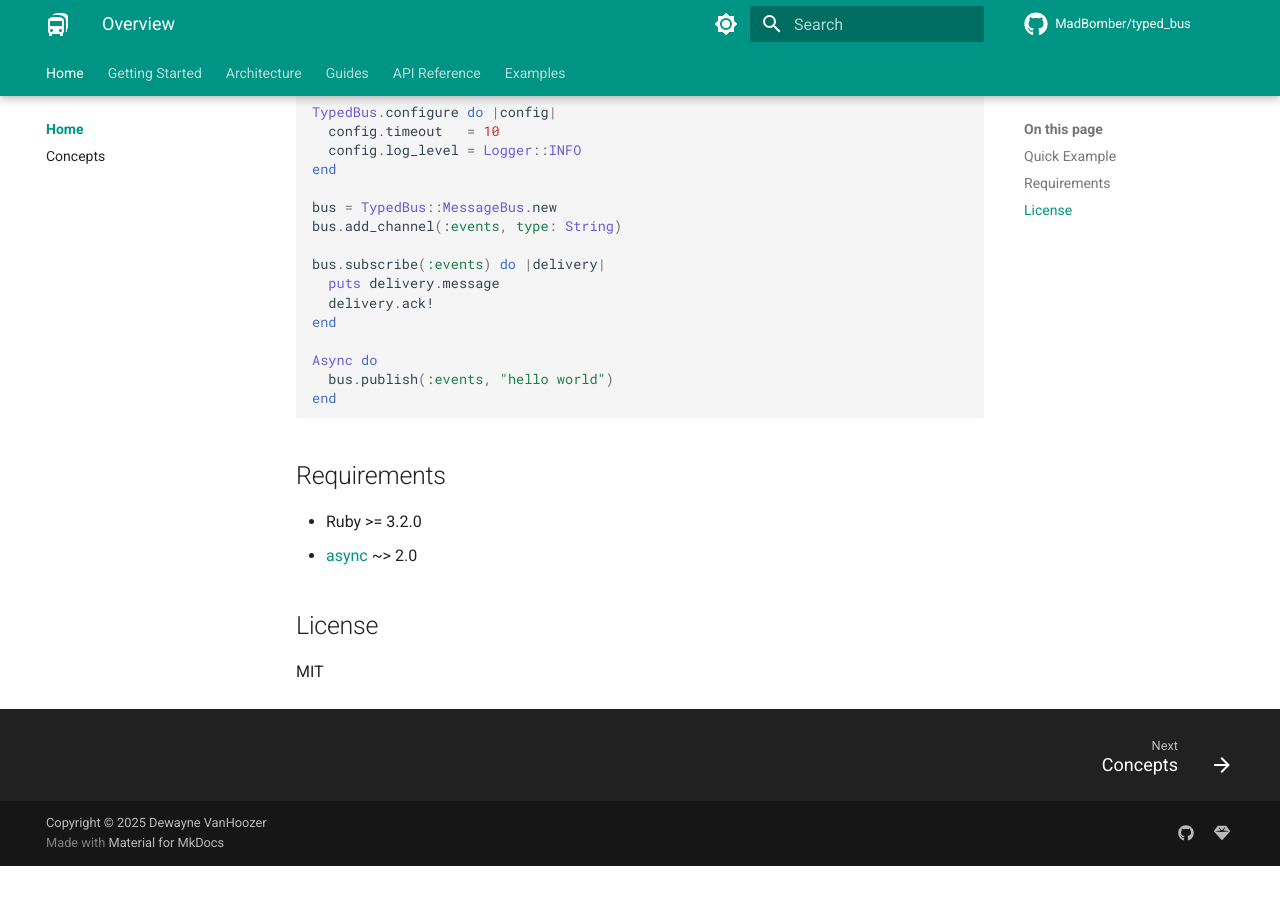
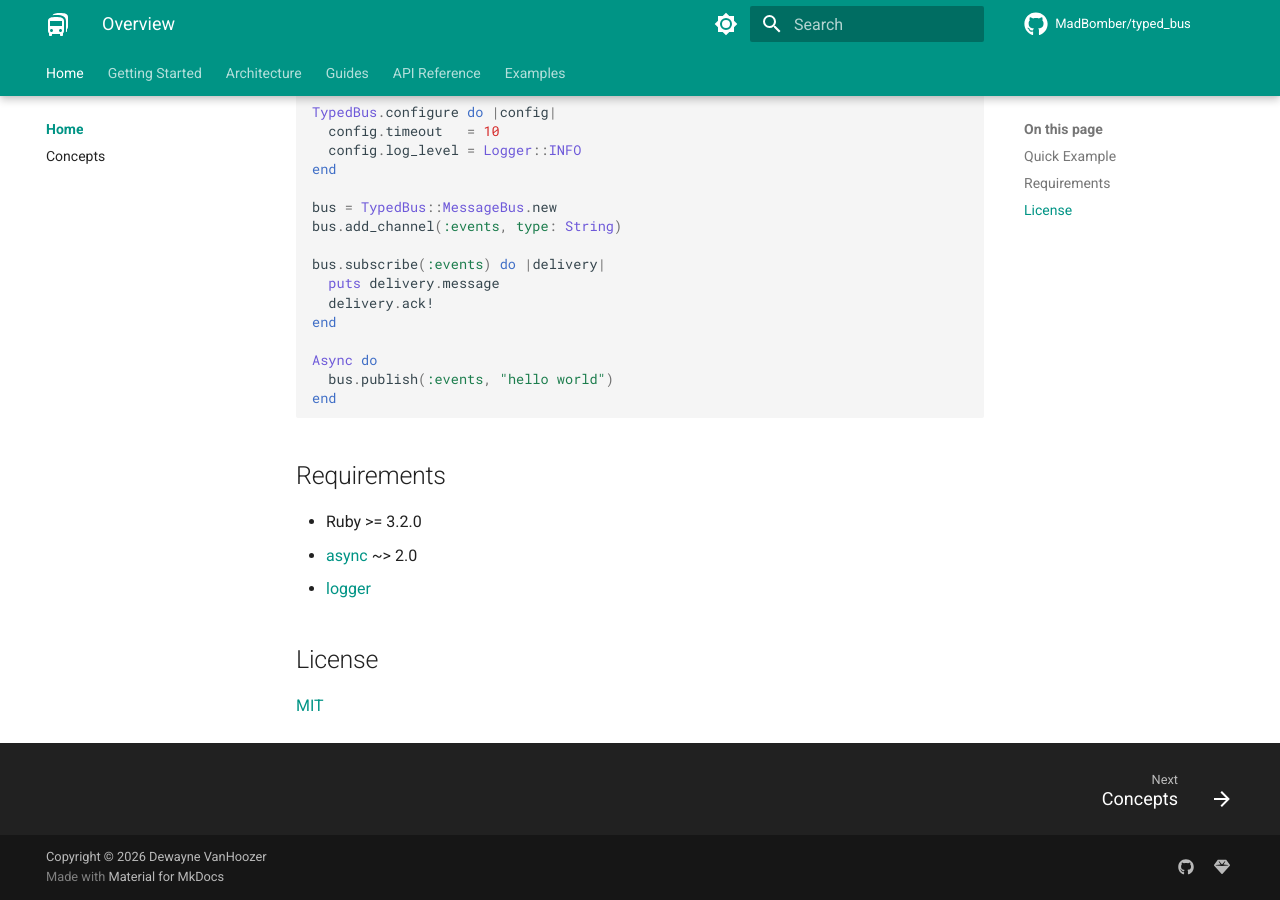
Before and after one commit to MadBomber/typed_bus, an MkDocs documentation site: the page built from docs/index.md, in a window 1280 px wide and 900 px high, scrolled down 778 px. Built offline with MkDocs 1.6.1 and Material for MkDocs 9.7.7, drawn with Linux system fonts in a browser that asks for light colours; comment, search, counter and statistics services are not loaded; before the commit the page ends 1644 px from its top, so only the background shows below that.

Commit message:
docs: list logger dependency and link LICENSE
The gemspec declares a runtime dependency on logger, but the Requirements
lists named only Ruby and async. Link the License sections to the LICENSE
file and make the mkdocs copyright year match it (2026).

```diff
--- a/docs/index.md
+++ b/docs/index.md
@@ -50,7 +50,8 @@ end
 
 - Ruby >= 3.2.0
 - [async](https://github.com/socketry/async) ~> 2.0
+- [logger](https://github.com/ruby/logger)
 
 ## License
 
-MIT
+[MIT](https://github.com/MadBomber/typed_bus/blob/develop/LICENSE)
--- a/mkdocs.yml
+++ b/mkdocs.yml
@@ -3,7 +3,7 @@ site_name: TypedBus
 site_description: Async pub/sub message bus with typed channels, ACK-based delivery, and dead letter queues for Ruby
 site_author: Dewayne VanHoozer
 site_url: https://madbomber.github.io/typed_bus
-copyright: Copyright &copy; 2025 Dewayne VanHoozer
+copyright: Copyright &copy; 2026 Dewayne VanHoozer
 
 # Repository information
 repo_name: MadBomber/typed_bus
```
Also changed, not shown: README.md (+2 -1 lines), docs/getting-started/installation.md (+1 -0 lines).
